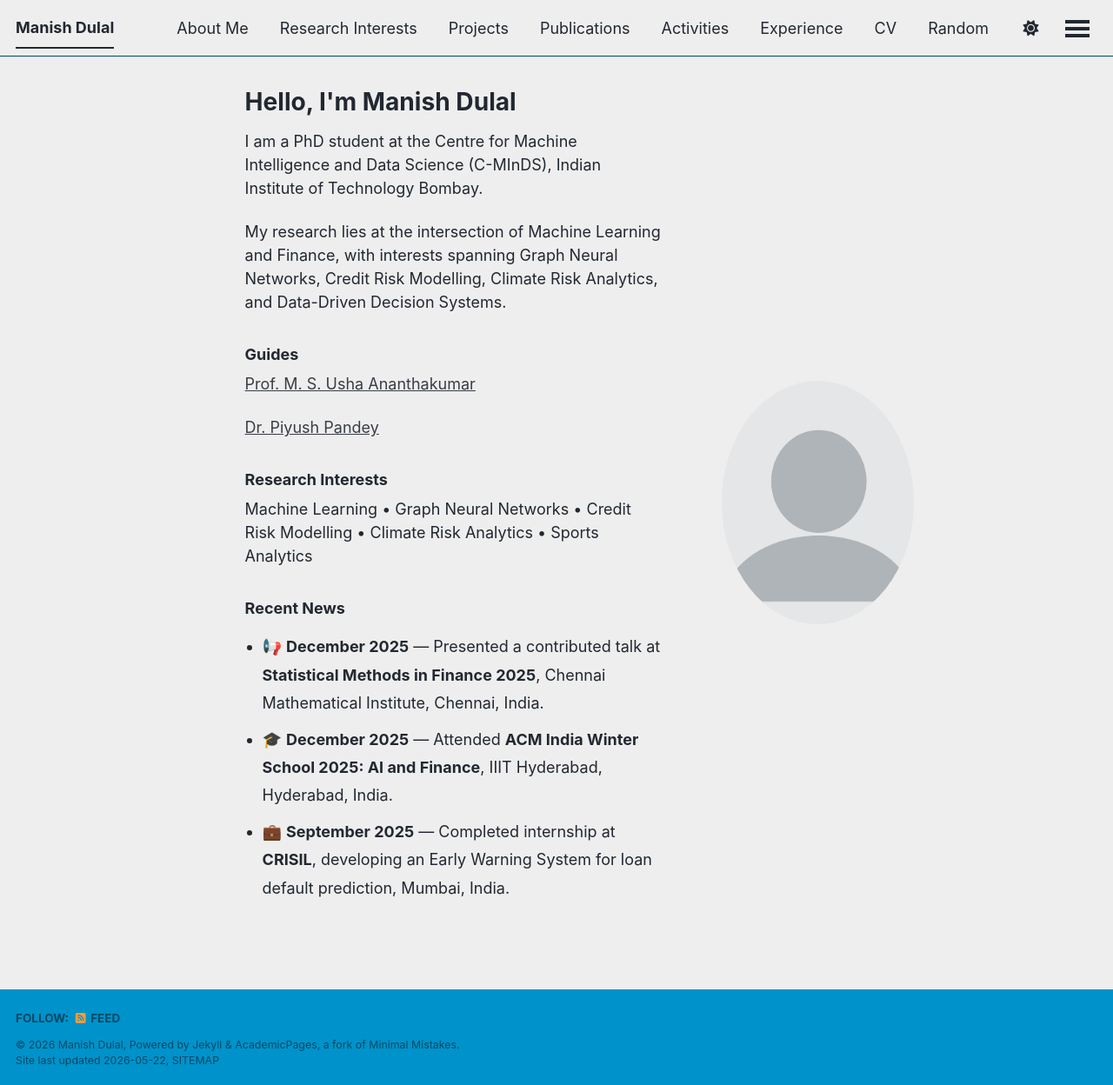
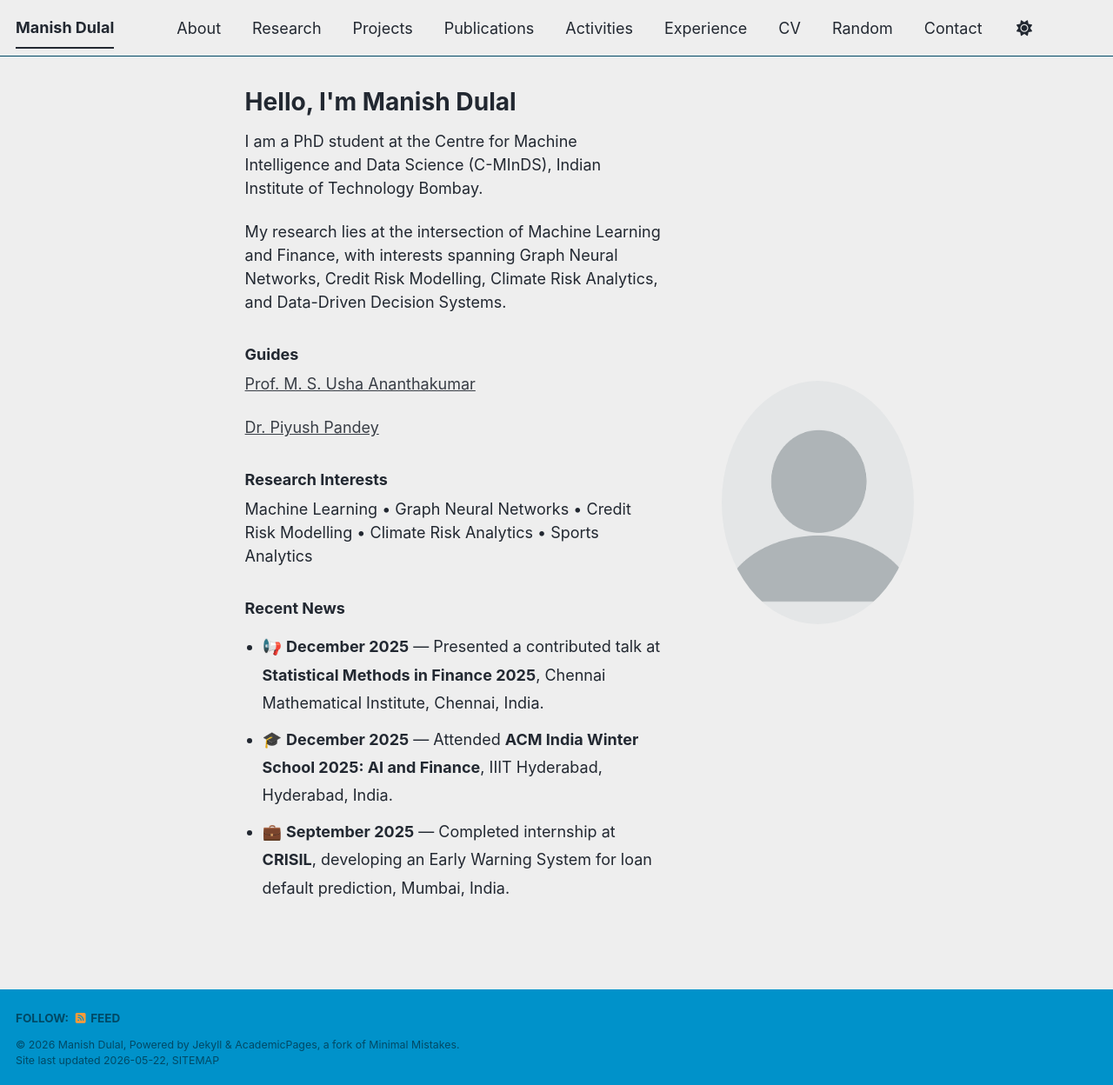
Before and after one commit to ManishDulal/manishdulal.github.io, a Jekyll site: the page built from _pages/about.md, in a window 1280 px wide and 1248 px high. Shown: the whole window at 87% size. Built offline with Jekyll 4.4.1, drawn with Linux system fonts in a browser that asks for light colours; a script bundle is joined from its source files by our own code; library files that are not in the unit come from our copies.

Commit message:
Update navigation titles for consistency.

```diff
--- a/_data/navigation.yml
+++ b/_data/navigation.yml
@@ -1,10 +1,9 @@
 main:
 
-
-- title: "About Me"
+- title: "About"
   url: /about-me/
 
-- title: "Research Interests"
+- title: "Research"
   url: /research-interests/
 
 - title: "Projects"
```
